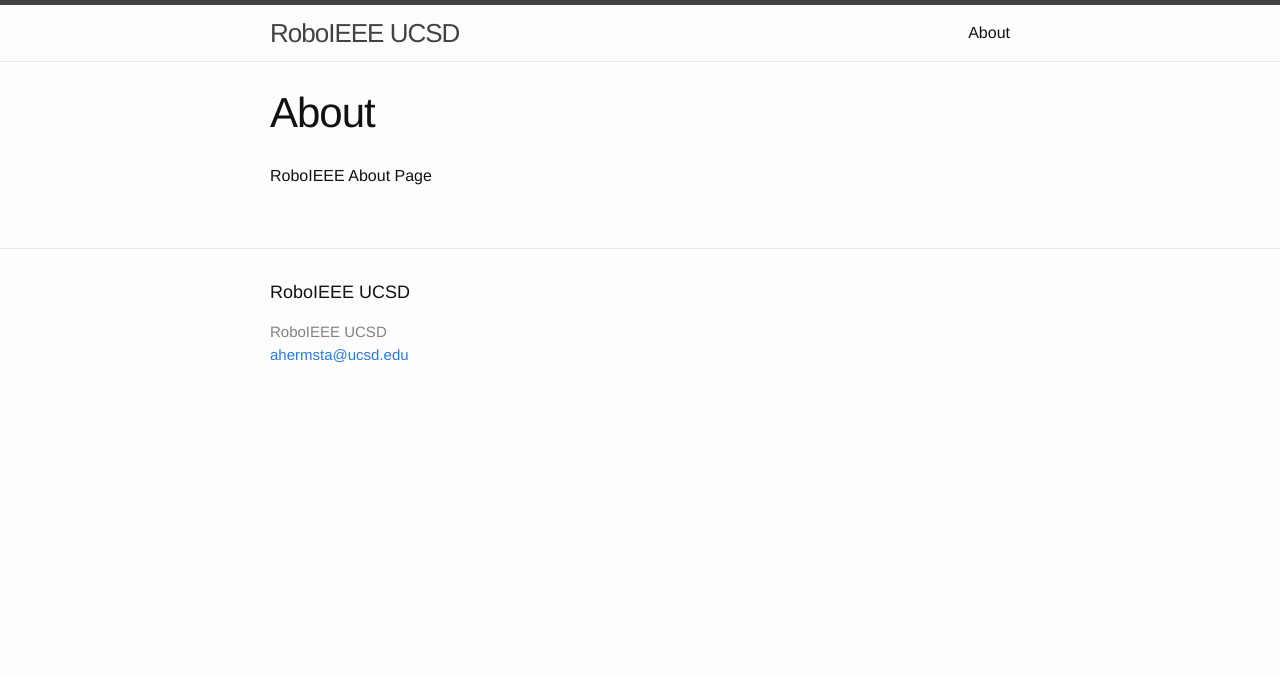
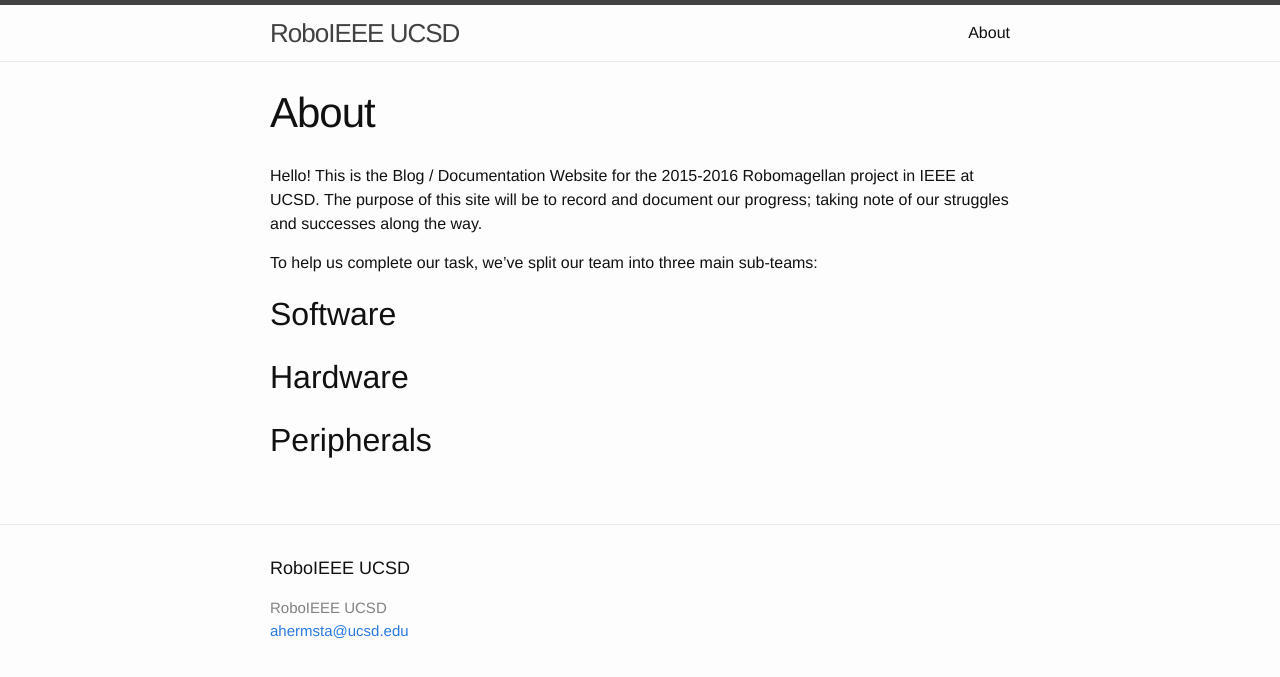
Before and after one commit to hermstadalex/UCSDroboIEEE, a Jekyll site: the page built from about.md, in a window 1280 px wide. Shown: the top 677 px of the page. Built offline with Jekyll 4.4.1, drawn with Linux system fonts in a browser that asks for light colours.

Commit message:
Updated About Page

```diff
--- a/about.md
+++ b/about.md
@@ -4,4 +4,14 @@
 permalink: /about/
 ---
 
-RoboIEEE About Page
+Hello! This is the Blog / Documentation Website for the 2015-2016 Robomagellan
+project in IEEE at UCSD. The purpose of this site will be to record and document
+our progress; taking note of our struggles and successes along the way.
+
+To help us complete our task, we've split our team into three main sub-teams:
+
+## Software
+
+## Hardware
+
+## Peripherals
```
